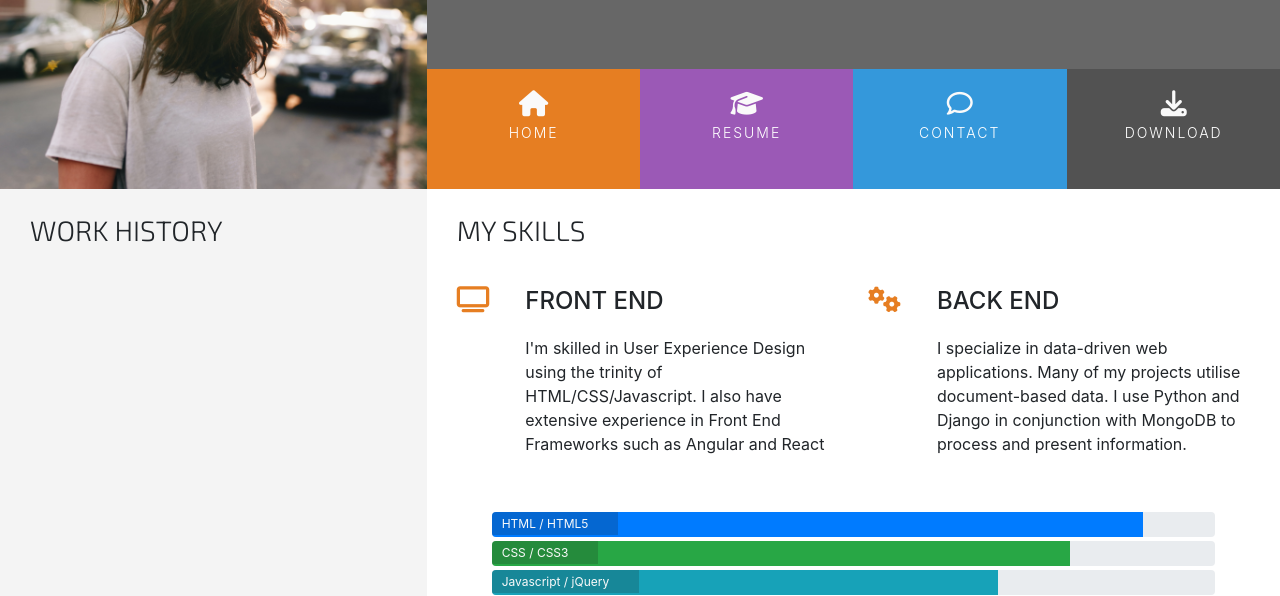
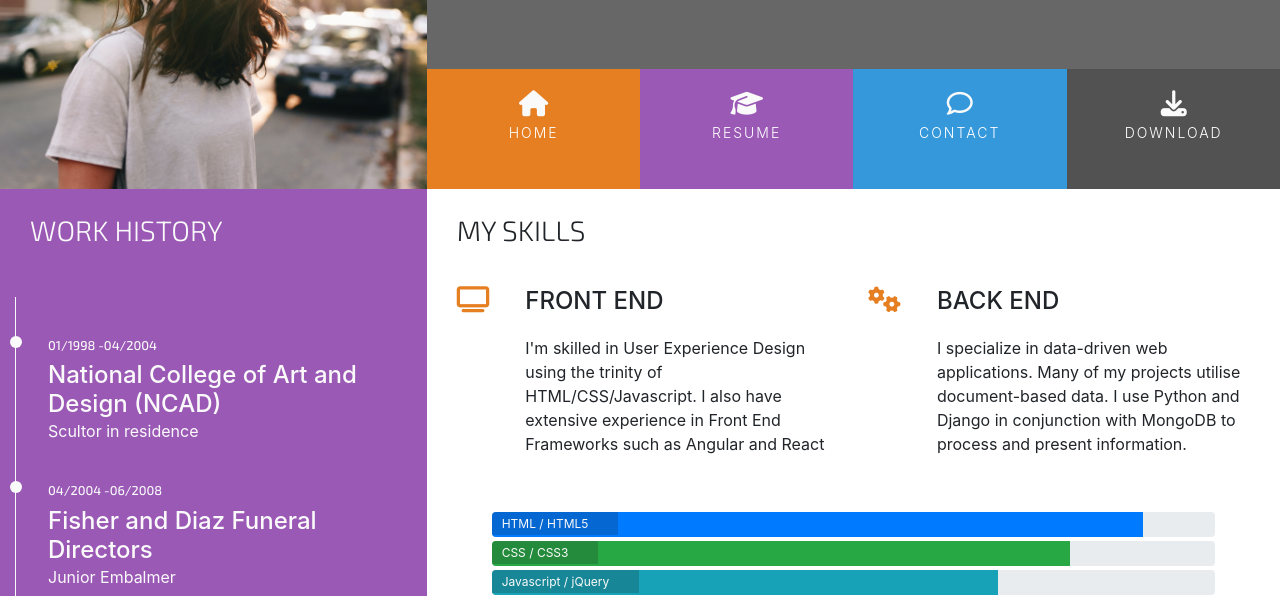
Before and after one commit to AmyB173/resume-mini-project, a plain HTML site: page resume.html in a window 1280 px wide. Shown: the part 180-776 px from the top of the page. Drawn offline with nearby package versions, Linux system fonts and the light colour scheme.

Commit message:
creates work history timeline

```diff
--- a/assets/css/style.css
+++ b/assets/css/style.css
@@ -28,6 +28,10 @@
 }
 .bg-color-personal-info {
     background-color: #f4f4f4;
+}
+
+.bg-color-work-history {
+    background-color: #9b59b6;
 }
 
 
@@ -63,12 +67,14 @@ h4 {
     float: none;
 }
 
+.history-heading,
 .section-heading{
     font-family: "Exo 2", sans-serif;
     font-weight: 300;
     margin-top: 25px;
     margin-bottom: 40px;
 }
+
 
 
 /*---------------------------------------Heading */
@@ -276,3 +282,56 @@ footer {
 .progress-section {
     margin: 40px 20px;
 }
+
+
+
+/*---------------------------------------Work History*/
+.history-heading {
+    color: #fafafa;
+    margin-bottom: 50px;
+}
+
+.timeline-item {
+    padding: 4em 2em 0em 2em;
+    position: relative;
+    /*relative to ensure absolute children can be placed correctly*/
+    color: #fafafa;
+    border-left: solid 1px;
+
+
+}
+
+.timeline-item p {
+    padding: 0;
+    margin: 0;
+
+}
+
+.timeline-item:before {
+    /* content attribute can only be used with the before and after pseudoelements*/
+    content: attr(data-dates);
+    position: absolute;
+    left: 2.5em;
+    top: 3em;
+    display: block;
+    font-family: "Exo 2", sans-serif;
+    font-weight: 500;
+    font-size: 0.8em;
+    padding: 0;
+    margin: 0;
+}
+.timeline-item:after {
+    width: 12px;
+    height: 12px;
+    display: block;
+    top: 2.4em;
+    position: absolute;
+    left: -6px;
+    border-radius: 12px;
+    content: '';
+    background: #fafafa;
+}
+
+.history-items {
+    margin-bottom: 30px;
+}
--- a/resume.html
+++ b/resume.html
@@ -48,11 +48,30 @@
     <section class="container-fluid">
         <div class="row">
             <!-- We have to have a column as a direct child of a row in bootstrap -->
-            <div class="col-md-4 bg-color-personal-info">
+            <div class="col-md-4 bg-color-work-history">
                 <div class="col-12">
-                    <h3 class="section-heading uppercase">
+                    <h3 class="history-heading uppercase">
                         Work History
                     </h3>
+                </div>
+                <div class="history-items">
+                    <!-- data-dates is going to be a custom attibute (also known as data attributes and use the "data" prefix) -->
+                    <div class="timeline-item" data-dates="01/1998 -04/2004">
+                        <h4>National College of Art and Design (NCAD)</h4>
+                        <p>Scultor in residence</p>
+                    </div>
+                    <div class="timeline-item" data-dates="04/2004 -06/2008">
+                        <h4>Fisher and Diaz Funeral Directors</h4>
+                        <p>Junior Embalmer</p>
+                    </div>
+                    <div class="timeline-item" data-dates="06/2008 -06/2011">
+                        <h4>Phantom Design Inc.</h4>
+                        <p>Junior Front End Developer</p>
+                    </div>
+                    <div class="timeline-item" data-dates="06/2011 - present">
+                        <h4>Hooli Inc. Silicon Valley</h4>
+                        <p>Full Stack Web Developer</p>
+                    </div>
                 </div>
             </div>
             <div class="col-md-8 bg-color-three-reasons section-column">
```
